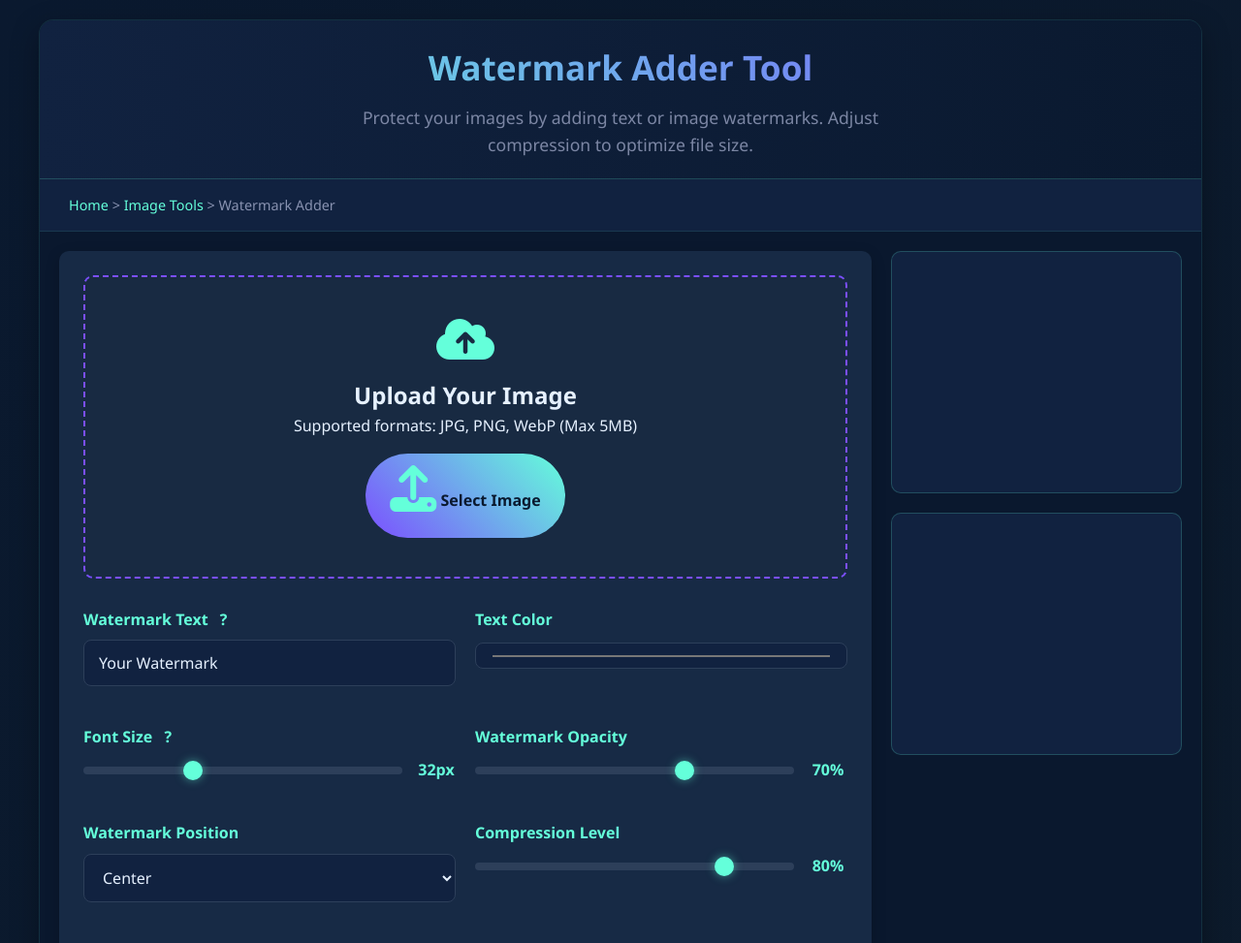
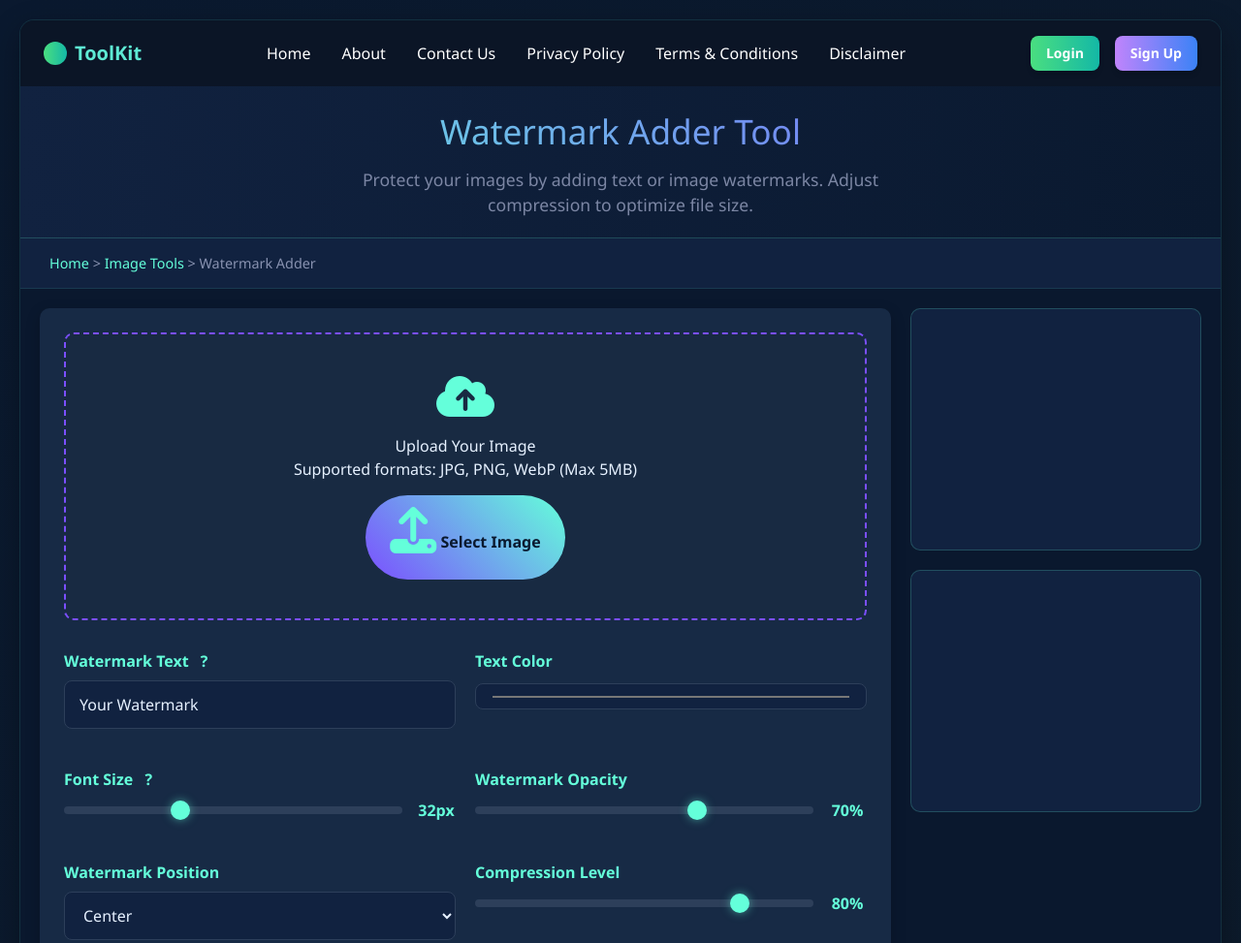
Before and after one commit to TanmayMehar/Tool, a plain HTML site: page img-watermark.html in a window 1280 px wide. Shown: the top 973 px of the page at 97% size. Drawn offline with nearby package versions, Linux system fonts and the light colour scheme.

Commit message:
Update img-watermark.html

```diff
--- a/img-watermark.html
+++ b/img-watermark.html
@@ -467,6 +467,69 @@
 </head>
 <body>
     <div class="container">
+        <!-- Tailwind CDN -->
+<script src="https://cdn.tailwindcss.com"></script>
+
+<!-- Navbar Start -->
+<nav class="w-full bg-[#0b1526] px-6 py-4 flex items-center justify-between shadow-md">
+  <!-- Logo -->
+  <a href="/Tool/index.html" class="flex items-center space-x-2">
+    <div class="w-6 h-6 bg-gradient-to-r from-green-400 to-teal-500 rounded-full"></div>
+    <span class="text-xl font-bold text-teal-300">ToolKit</span>
+  </a>
+
+  <!-- Desktop Menu -->
+  <ul class="hidden md:flex space-x-8 font-medium text-white">
+    <li><a href="/Tool/index.html" class="hover:text-teal-400 transition">Home</a></li>
+    <li><a href="/Tool/about.html" class="hover:text-teal-400 transition">About</a></li>
+    <li><a href="/Tool/contect.html" class="hover:text-teal-400 transition">Contact Us</a></li>
+    <li><a href="/Tool/privacy.html" class="hover:text-teal-400 transition">Privacy Policy</a></li>
+    <li><a href="/Tool/term.html" class="hover:text-teal-400 transition">Terms & Conditions</a></li>
+    <li><a href="/Tool/desclaimar.html" class="hover:text-teal-400 transition">Disclaimer</a></li>
+  </ul>
+
+  <!-- Buttons (Desktop) -->
+  <div class="hidden md:flex space-x-4">
+    <button class="px-4 py-2 rounded-lg bg-gradient-to-r from-green-400 to-teal-500 text-sm font-semibold text-white shadow-md hover:opacity-90 transition">Login</button>
+    <button class="px-4 py-2 rounded-lg bg-gradient-to-r from-purple-400 to-blue-500 text-sm font-semibold text-white shadow-md hover:opacity-90 transition">Sign Up</button>
+  </div>
+
+  <!-- Mobile Hamburger -->
+  <div class="md:hidden">
+    <button id="menu-btn" class="focus:outline-none">
+      <svg class="w-7 h-7 text-white" fill="none" stroke="currentColor" stroke-width="2"
+           viewBox="0 0 24 24">
+        <path stroke-linecap="round" stroke-linejoin="round"
+              d="M4 6h16M4 12h16M4 18h16"/>
+      </svg>
+    </button>
+  </div>
+</nav>
+
+<!-- Mobile Menu -->
+<div id="menu" class="hidden md:hidden flex flex-col bg-[#0b1526] px-6 py-4 space-y-4 text-white transition-all duration-300 ease-in-out">
+  <a href="/Tool/index.html" class="block hover:text-teal-400 transition">Home</a>
+  <a href="/Tool/about.html" class="block hover:text-teal-400 transition">About</a>
+  <a href="/Tool/contect.html" class="block hover:text-teal-400 transition">Contact Us</a>
+  <a href="/Tool/privacy.html" class="block hover:text-teal-400 transition">Privacy Policy</a>
+  <a href="/Tool/term.html" class="block hover:text-teal-400 transition">Terms & Conditions</a>
+  <a href="/Tool/desclaimar.html" class="block hover:text-teal-400 transition">Disclaimer</a>
+
+  <button class="w-full px-4 py-2 rounded-lg bg-gradient-to-r from-green-400 to-teal-500 text-sm font-semibold text-white shadow-md hover:opacity-90 transition">Login</button>
+  <button class="w-full px-4 py-2 rounded-lg bg-gradient-to-r from-purple-400 to-blue-500 text-sm font-semibold text-white shadow-md hover:opacity-90 transition">Sign Up</button>
+</div>
+<!-- Navbar End -->
+
+<!-- Script -->
+<script>
+  const btn = document.getElementById('menu-btn');
+  const menu = document.getElementById('menu');
+
+  btn.addEventListener('click', () => {
+    menu.classList.toggle('hidden');
+  });
+</script>
+
         <header>
             <h1>Watermark Adder Tool</h1>
             <p>Protect your images by adding text or image watermarks. Adjust compression to optimize file size.</p>
```
